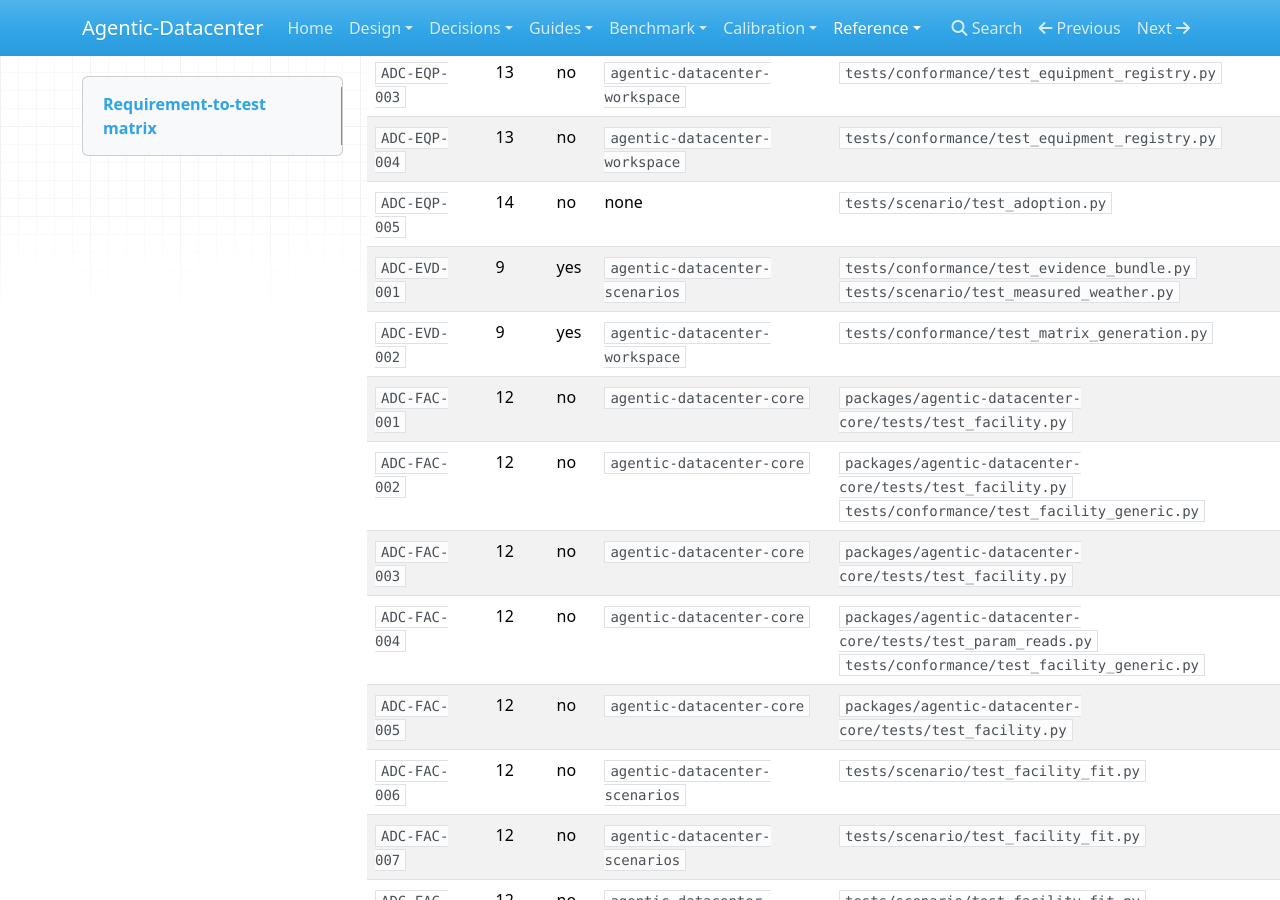
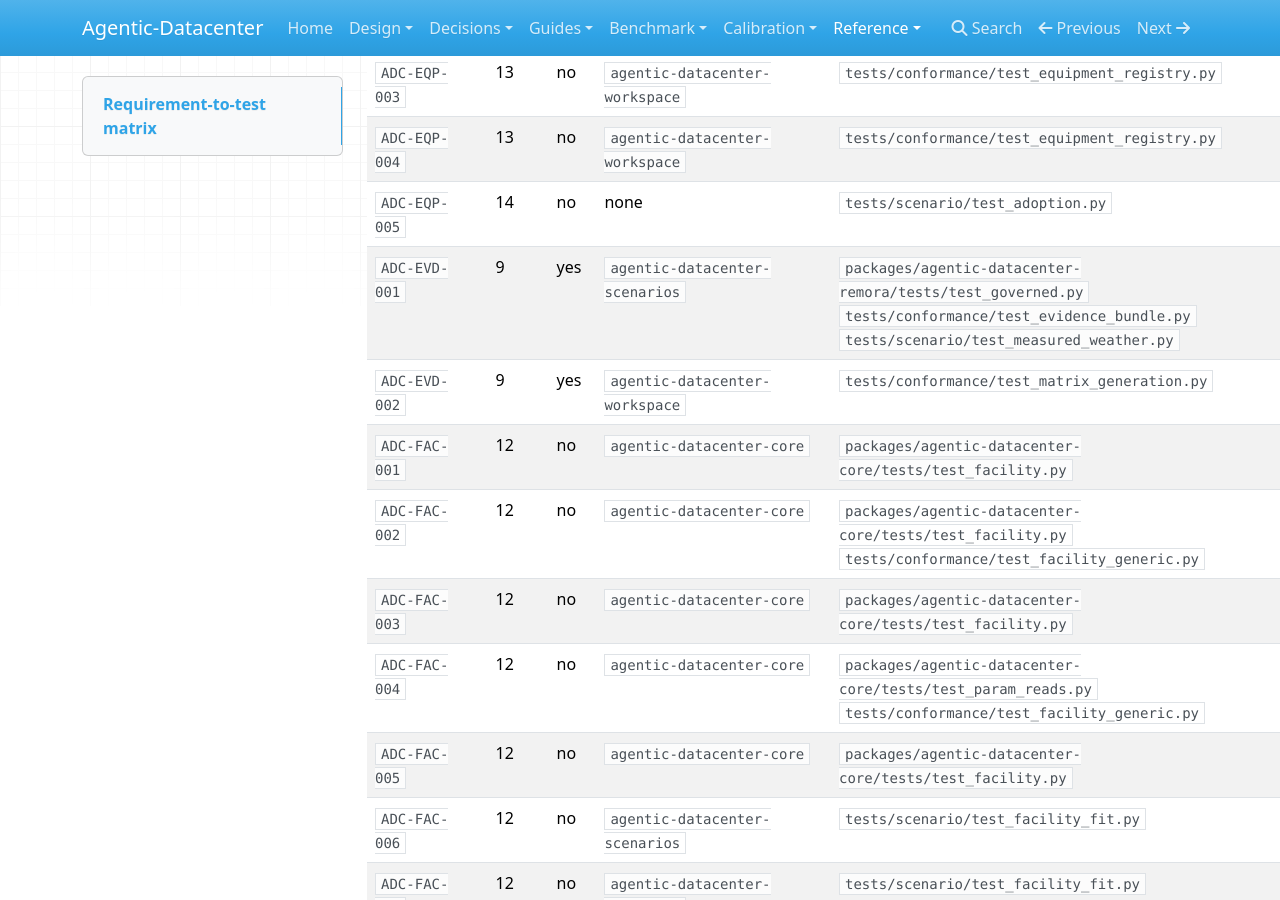
Before and after one commit to agentic-datacenter/agentic-datacenter, an MkDocs documentation site: the page built from docs/reference/requirements.md, in a window 1280 px wide and 900 px high, scrolled down 3174 px. Built offline with MkDocs 1.6.1, drawn with Linux system fonts in a browser that asks for light colours; nearby versions of some CDN libraries.

Commit message:
Regenerate the requirement page for the grant tests

```diff
--- a/docs/reference/requirements.md
+++ b/docs/reference/requirements.md
@@ -46,7 +46,7 @@ A requirement of a later stage is not due. That does not mean it is not built: m
 | `ADC-EQP-003` | 13 | no | `agentic-datacenter-workspace` | `tests/conformance/test_equipment_registry.py` |
 | `ADC-EQP-004` | 13 | no | `agentic-datacenter-workspace` | `tests/conformance/test_equipment_registry.py` |
 | `ADC-EQP-005` | 14 | no | none | `tests/scenario/test_adoption.py` |
-| `ADC-EVD-001` | 9 | yes | `agentic-datacenter-scenarios` | `tests/conformance/test_evidence_bundle.py`<br>`tests/scenario/test_measured_weather.py` |
+| `ADC-EVD-001` | 9 | yes | `agentic-datacenter-scenarios` | `packages/agentic-datacenter-remora/tests/test_governed.py`<br>`tests/conformance/test_evidence_bundle.py`<br>`tests/scenario/test_measured_weather.py` |
 | `ADC-EVD-002` | 9 | yes | `agentic-datacenter-workspace` | `tests/conformance/test_matrix_generation.py` |
 | `ADC-FAC-001` | 12 | no | `agentic-datacenter-core` | `packages/agentic-datacenter-core/tests/test_facility.py` |
 | `ADC-FAC-002` | 12 | no | `agentic-datacenter-core` | `packages/agentic-datacenter-core/tests/test_facility.py`<br>`tests/conformance/test_facility_generic.py` |
```
